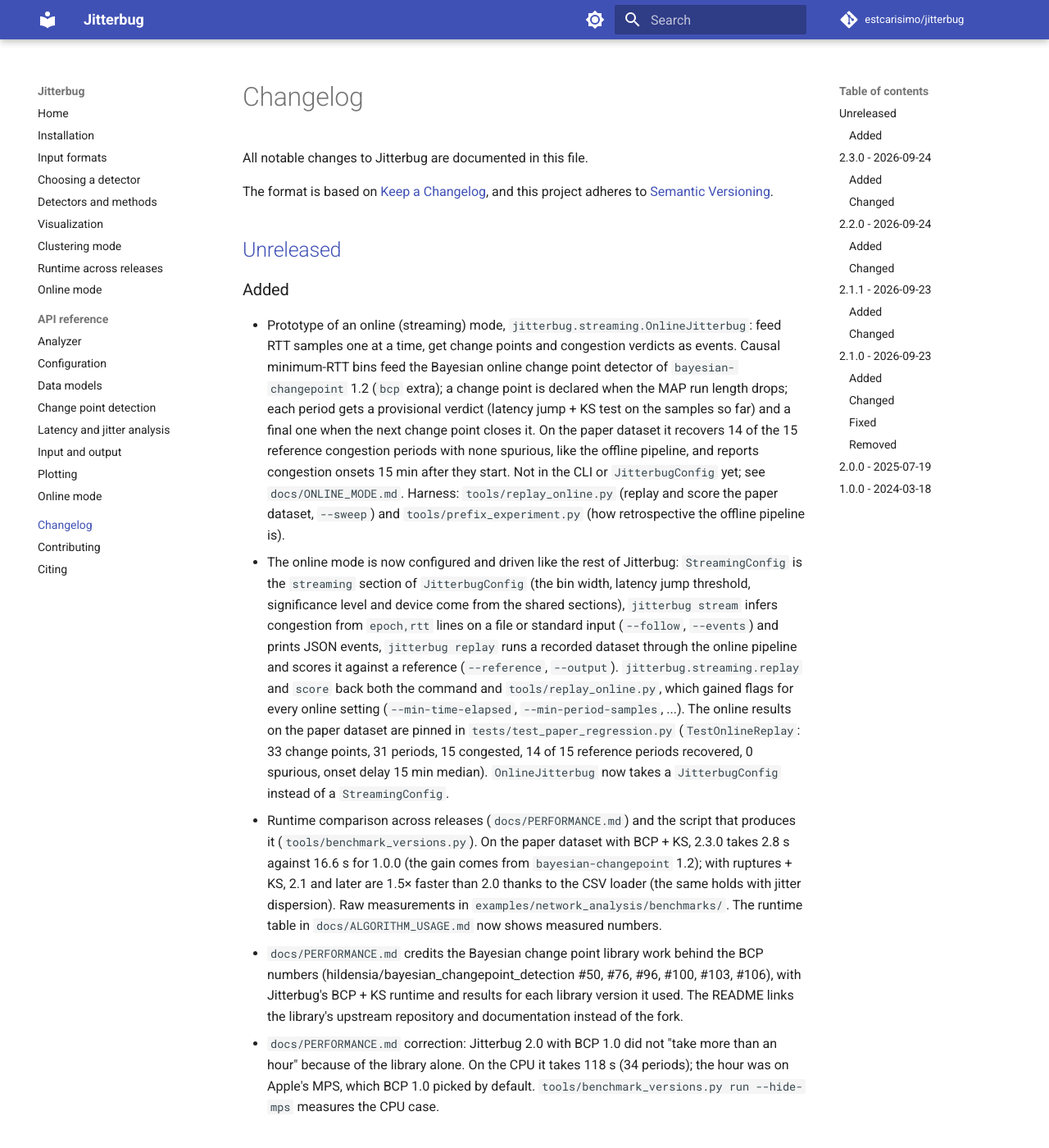
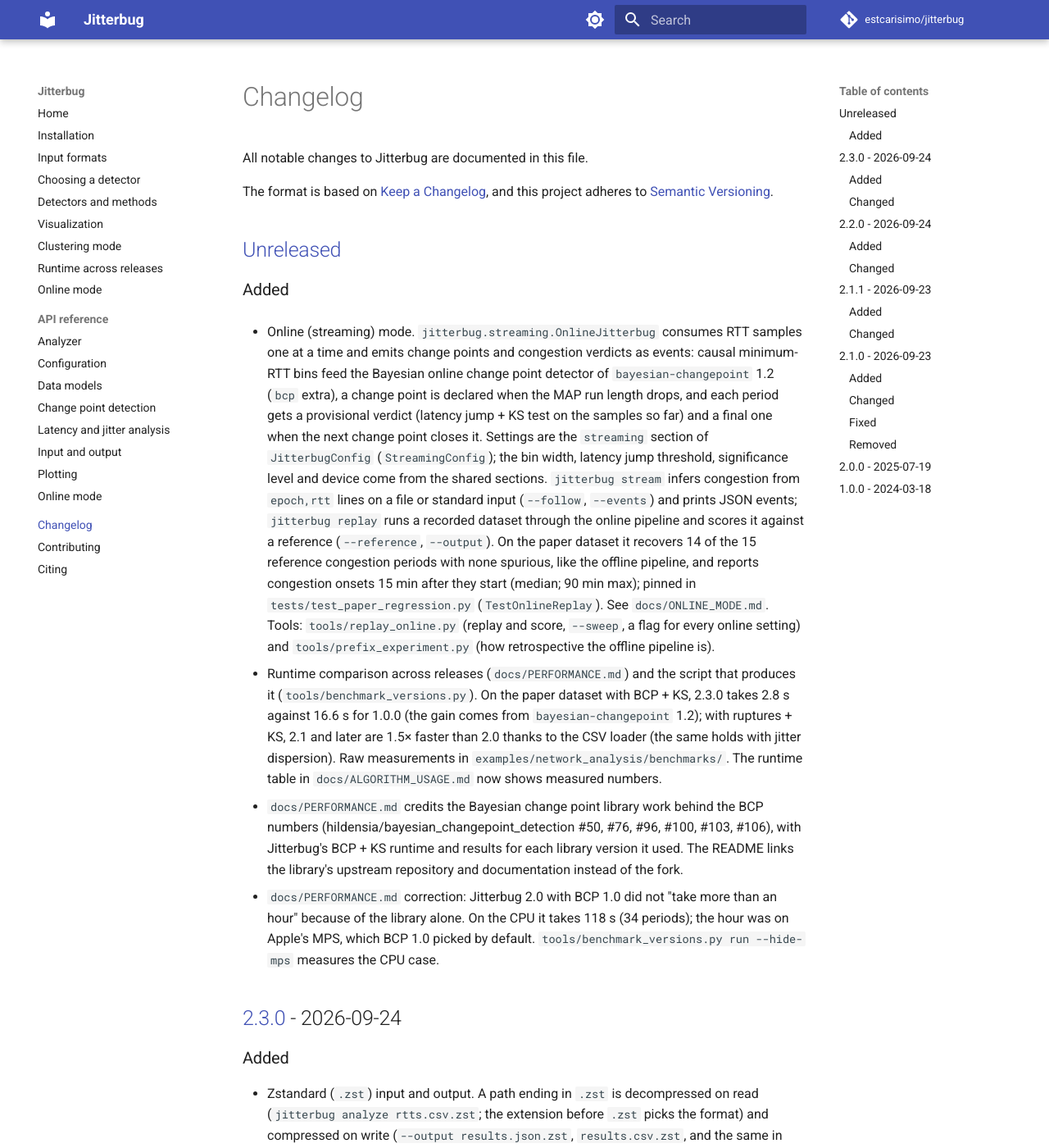
Before and after one commit to estcarisimo/jitterbug, an MkDocs documentation site: the page built from docs/changelog.md, in a window 1280 px wide and 1400 px high. Shown: the whole window at 82% size. Built offline with MkDocs 1.6.1 and Material for MkDocs 9.7.7, drawn with Linux system fonts in a browser that asks for light colours; comment, search, counter and statistics services are not loaded.

Commit message:
fix(cli): address review round 1 of the stream command
- stream --follow: hold a half-written line until its newline arrives; without
  --follow a trailing unterminated line is still read at EOF.
- Skip lines whose epoch or RTT is not finite instead of aborting the stream.
- Close the open bin when the input ends without --follow, so `stream FILE` and
  `replay FILE` emit the same events; stdin EOF too.
- Errors and the summary go to stderr; stdout stays JSON lines. Warn that
  --follow has no effect on stdin. Document the time-order requirement.
- Reference CSV without starts,ends,congestion gives a clear error.
- CHANGELOG: one bullet for the online mode instead of a stale "prototype, not
  in the CLI yet" one. Docs: table column "Online mode"; README states the
  onset delay as median and max.
- Tests: follow-mode buffering, trailing line, non-finite samples, bad lines in
  the stream, stream == replay on a prefix, verdicts filter with pure JSON
  stdout, errors off stdout.

Co-Authored-By: Claude Fable 5.1 <noreply@anthropic.com>

```diff
--- a/CHANGELOG.md
+++ b/CHANGELOG.md
@@ -9,29 +9,22 @@ and this project adheres to [Semantic Versioning](https://semver.org/spec/v2.0.0
 
 ### Added
 
-- Prototype of an online (streaming) mode, `jitterbug.streaming.OnlineJitterbug`: feed RTT
-  samples one at a time, get change points and congestion verdicts as events. Causal
-  minimum-RTT bins feed the Bayesian online change point detector of
-  `bayesian-changepoint` 1.2 (`bcp` extra); a change point is declared when the MAP run
-  length drops; each period gets a provisional verdict (latency jump + KS test on the
-  samples so far) and a final one when the next change point closes it. On the paper
-  dataset it recovers 14 of the 15 reference congestion periods with none spurious, like
-  the offline pipeline, and reports congestion onsets 15 min after they start. Not in the
-  CLI or `JitterbugConfig` yet; see `docs/ONLINE_MODE.md`. Harness: `tools/replay_online.py`
-  (replay and score the paper dataset, `--sweep`) and `tools/prefix_experiment.py` (how
-  retrospective the offline pipeline is).
-- The online mode is now configured and driven like the rest of Jitterbug: `StreamingConfig`
-  is the `streaming` section of `JitterbugConfig` (the bin width, latency jump threshold,
-  significance level and device come from the shared sections), `jitterbug stream` infers
-  congestion from `epoch,rtt` lines on a file or standard input (`--follow`, `--events`) and
-  prints JSON events, `jitterbug replay` runs a recorded dataset through the online pipeline
-  and scores it against a reference (`--reference`, `--output`). `jitterbug.streaming.replay`
-  and `score` back both the command and `tools/replay_online.py`, which gained flags for every
-  online setting (`--min-time-elapsed`, `--min-period-samples`, ...). The online results on the
-  paper dataset are pinned in `tests/test_paper_regression.py` (`TestOnlineReplay`: 33 change
-  points, 31 periods, 15 congested, 14 of 15 reference periods recovered, 0 spurious, onset
-  delay 15 min median). `OnlineJitterbug` now takes a `JitterbugConfig` instead of a
-  `StreamingConfig`.
+- Online (streaming) mode. `jitterbug.streaming.OnlineJitterbug` consumes RTT samples one
+  at a time and emits change points and congestion verdicts as events: causal minimum-RTT
+  bins feed the Bayesian online change point detector of `bayesian-changepoint` 1.2 (`bcp`
+  extra), a change point is declared when the MAP run length drops, and each period gets a
+  provisional verdict (latency jump + KS test on the samples so far) and a final one when
+  the next change point closes it. Settings are the `streaming` section of `JitterbugConfig`
+  (`StreamingConfig`); the bin width, latency jump threshold, significance level and device
+  come from the shared sections. `jitterbug stream` infers congestion from `epoch,rtt` lines
+  on a file or standard input (`--follow`, `--events`) and prints JSON events; `jitterbug
+  replay` runs a recorded dataset through the online pipeline and scores it against a
+  reference (`--reference`, `--output`). On the paper dataset it recovers 14 of the 15
+  reference congestion periods with none spurious, like the offline pipeline, and reports
+  congestion onsets 15 min after they start (median; 90 min max); pinned in
+  `tests/test_paper_regression.py` (`TestOnlineReplay`). See `docs/ONLINE_MODE.md`.
+  Tools: `tools/replay_online.py` (replay and score, `--sweep`, a flag for every online
+  setting) and `tools/prefix_experiment.py` (how retrospective the offline pipeline is).
 
 - Runtime comparison across releases (`docs/PERFORMANCE.md`) and the script that produces
   it (`tools/benchmark_versions.py`). On the paper dataset with BCP + KS, 2.3.0 takes
```
Also changed, not shown: README.md (+1 -1 lines), docs/ONLINE_MODE.md (+7 -4 lines), 3 other files.
